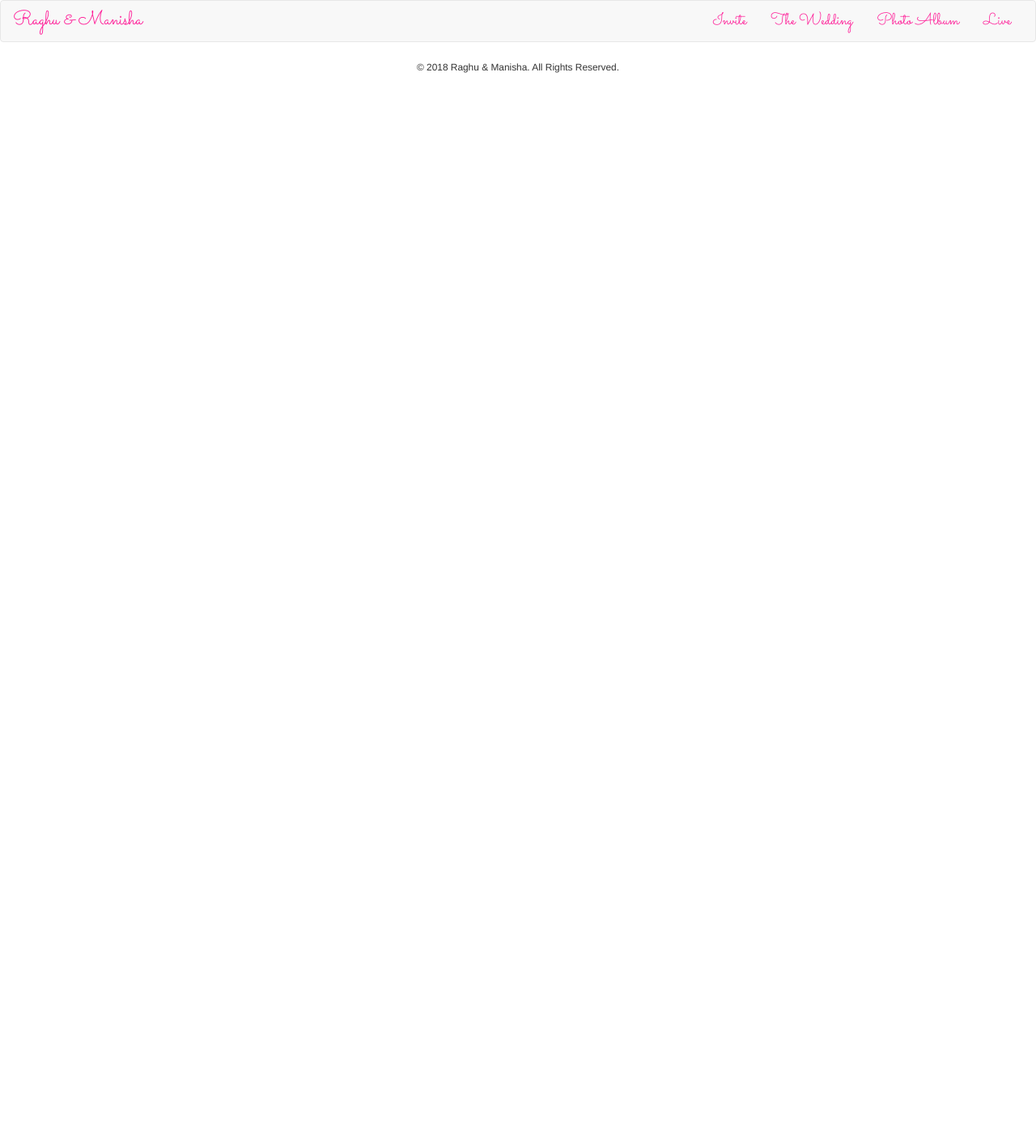
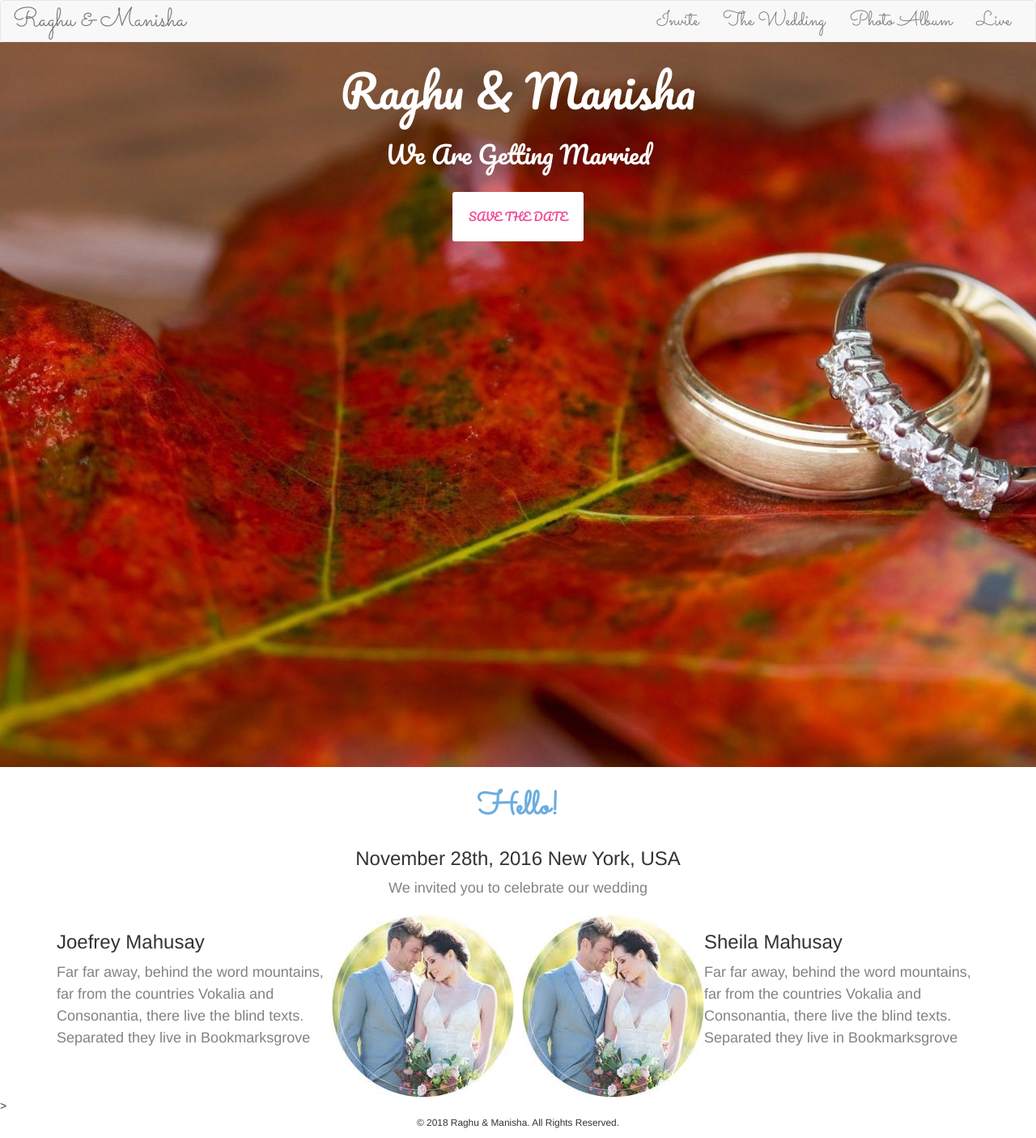
Before and after one commit to KumarDeekonda/marriage-app, an Angular app: page / in a window 1280 px wide. Shown: the whole page at 81% size. Before the commit the page ends 800 px from the top, so only its background shows below. Built offline with nearby package versions, Linux system fonts and the light colour scheme; grey boxes are pictures that could not be loaded.

Commit message:
added cover image panel

```diff
--- a/src/app/app.component.html
+++ b/src/app/app.component.html
@@ -33,6 +33,92 @@
     </div>
     <!-- /.container-fluid -->
 </nav>
+<section class="cover-page" role="banner" style="background-image: url(&quot;../assets/images/cover-img.jpg&quot;); background-position: 0px 5.2px;"
+    data-stellar-background-ratio="0.5">
+    <div class="overlay"></div>
+    <div class="container">
+        <div class="row">
+            <div class="col-md-8 col-md-offset-2 text-center">
+                <div class="display-t">
+                    <div class="display-tc animate-box fadeIn animated-fast" data-animate-effect="fadeIn">
+                        <h1>Raghu &amp; Manisha</h1>
+                        <h2>We Are Getting Married</h2>
+                        <!-- <div class="simply-countdown simply-countdown-one">
+                            <div class="simply-section simply-days-section">
+                                <div>
+                                    <span class="simply-amount">66</span>
+                                    <span class="simply-word">days</span>
+                                </div>
+                            </div>
+                            <div class="simply-section simply-hours-section">
+                                <div>
+                                    <span class="simply-amount">5</span>
+                                    <span class="simply-word">hours</span>
+                                </div>
+                            </div>
+                            <div class="simply-section simply-minutes-section">
+                                <div>
+                                    <span class="simply-amount">30</span>
+                                    <span class="simply-word">minutes</span>
+                                </div>
+                            </div>
+                            <div class="simply-section simply-seconds-section">
+                                <div>
+                                    <span class="simply-amount">28</span>
+                                    <span class="simply-word">seconds</span>
+                                </div>
+                            </div>
+                        </div> -->
+                        <p>
+                            <a href="#" class="btn btn-default btn-sm">Save the date</a>
+                        </p>
+                    </div>
+                </div>
+            </div>
+        </div>
+    </div>
+</section>
+<section class="groom-bride" id="couple">
+    <div class="container">
+        <div class="row">
+            <div class="col-md-8 col-md-offset-2 text-center fh5co-heading animate-box fadeInUp animated-fast">
+                <h2>Hello!</h2>
+                <h3>November 28th, 2016 New York, USA</h3>
+                <p>We invited you to celebrate our wedding</p>
+            </div>
+        </div>
+        <div class="couple-wrap animate-box fadeInUp animated-fast">
+            <div class="couple-half">
+                <div class="groom">
+                    <img src="../assets/images/bride-groom.jpg" alt="groom" class="img-responsive">
+                </div>
+                <div class="desc-groom">
+                    <h3>Joefrey Mahusay</h3>
+                    <p>Far far away, behind the word mountains, far from the countries Vokalia and Consonantia, there live the
+                        blind texts. Separated they live in Bookmarksgrove</p>
+                </div>
+            </div>
+            <p class="heart text-center">
+                <i class="icon-heart2"></i>
+            </p>
+            <div class="couple-half">
+                <div class="bride">
+                    <img src="../assets/images/bride-groom.jpg" alt="groom" class="img-responsive">
+                </div>
+                <div class="desc-bride">
+                    <h3>Sheila Mahusay</h3>
+                    <p>Far far away, behind the word mountains, far from the countries Vokalia and Consonantia, there live the
+                        blind texts. Separated they live in Bookmarksgrove</p>
+                </div>
+            </div>
+        </div>
+    </div>
+</section>
+<section>
+    <div class="background-img main-photo-resp" style="background: url(&quot;./img/main_photo.jpg&quot;);">
+        <img alt="" src="../assets/images/bride-groom.jpg" style="display: none;">
+    </div>>
+</section>
 <footer role="contentinfo">
     <div class="container">
         <div class="row copyright">
--- a/src/app/app.component.scss
+++ b/src/app/app.component.scss
@@ -1,4 +1,62 @@
-.navbar-default .navbar-brand {
-    color: deeppink;
-    font-size:24px
+.cover-page {
+  height: 900px;
+  margin-top: -25px;
+  background-size: cover;
+  background-repeat: no-repeat;
+  position: relative;
+  width: 100%;
+  .overlay {
+    z-index: 0;
+    // position: absolute;
+    bottom: 0;
+    top: 0;
+    left: 0;
+    right: 0;
+    background: rgba(0, 0, 0, 0.5);
+  }
+  .display-tc {
+    color: #fff;
+    font-family: "Pacifico", cursive;
+    h1 {
+      margin-bottom: 0px;
+      line-height: 1.5;
+      font-size: 55px;
+    }
+    .btn {
+      margin-top: 20px;
+      padding: 20px 20px;
+      background: #fff !important;
+      color: #f14e95;
+      border: none !important;
+      font-size: 14px;
+      text-transform: uppercase;
+    }
+  }
+
 }
+.groom-bride{
+  h2{
+    font-size: 40px;
+    margin-bottom: 10px;
+    line-height: 1.5;
+    font-weight: 700;
+    color: #6caddf;
+    font-family: "Sacramento";
+  }
+  p{
+    font-size: 18px;
+    line-height: 1.5;
+    color: #828282;
+  }
+  .couple-half{
+    width: 50%;
+    float: left;
+    .groom{
+      float: right;
+      margin-right: 5px;
+    }
+    .bride{
+      float: left;
+      margin-left: 5px;
+    } }
+}
--- a/src/index.html
+++ b/src/index.html
@@ -8,6 +8,7 @@
   <meta name="viewport" content="width=device-width, initial-scale=1">
   <link rel="icon" type="image/x-icon" href="favicon.ico">
   <link rel="stylesheet" href="https://fonts.googleapis.com/css?family=Sacramento">
+  <link rel="stylesheet" type="text/css" href="//fonts.googleapis.com/css?family=Pacifico" />
 </head>
 <body>
   <app-root></app-root>
--- a/src/styles.scss
+++ b/src/styles.scss
@@ -7,9 +7,9 @@
 }
 .navbar-default .navbar-nav > li {
   font-family: "Sacramento";
-  font-size: 20px;
+  font-size: 25px;
 
 }
 .navbar-default .navbar-nav > li > a {
-    color: deeppink;
+    color: #777;
 }
```
Also changed, not shown: src/assets/images/bride-groom.jpg (added), src/assets/images/cover-img.jpg (added).
